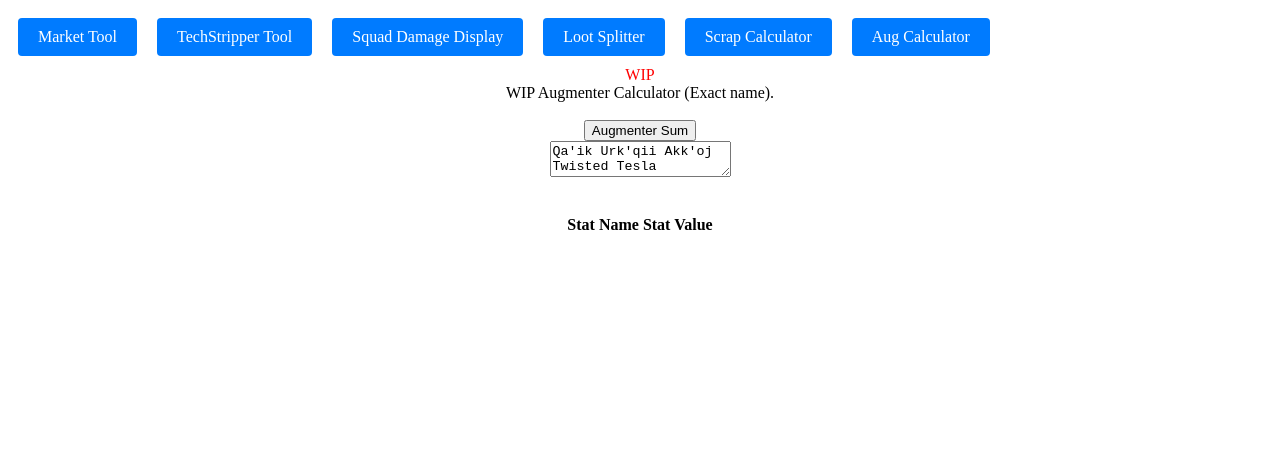
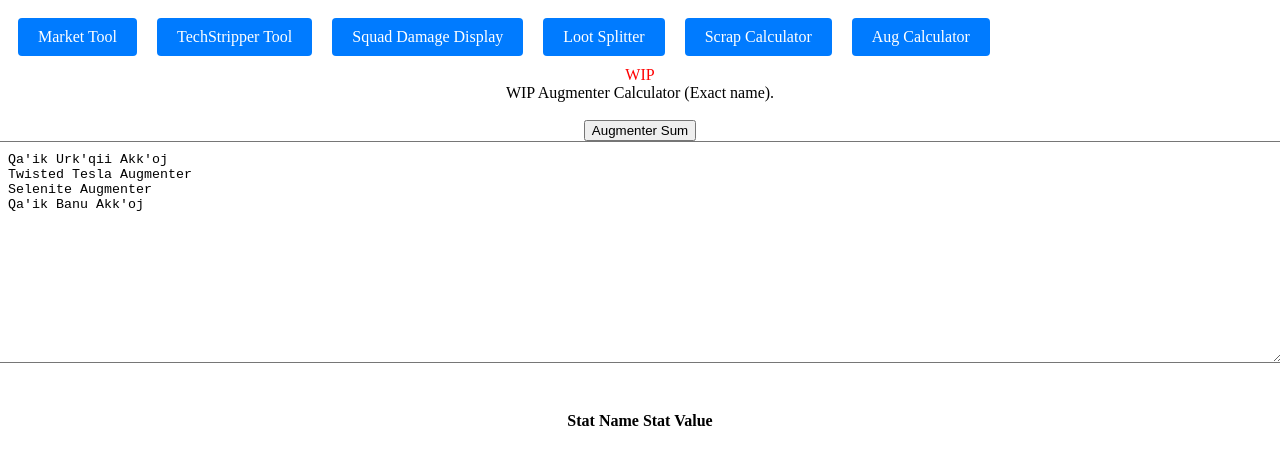
Before and after one commit to Drew99Kt/ssMarketPro, a Vue app: page /augCalculator in a window 1280 px wide. Shown: the top 464 px of the page. Built offline with nearby package versions, Linux system fonts and the light colour scheme.

Commit message:
Fixup AugCalculator stylesheet and Electrical Tempering handling

```diff
--- a/src/components/app/AugCalculator.vue
+++ b/src/components/app/AugCalculator.vue
@@ -93,7 +93,7 @@ Qa'ik Banu Akk'oj`,
                 for (var i = 0; i < keys.length; i++) {
                     var key = keys[i];
                     var value = acc[key];
-                    output_table.push({name: key, value: (value > 0 ? '+' : '') + acc[key] + '%', raw_value: value});
+                    output_table.push({name: key, value: (value > 0 ? '+' : '') + acc[key] + '%', raw_value: key == 'Electric Tempering' ? - value : value});
                 }
                 outputData = output_table;
             });
@@ -115,4 +115,17 @@ Qa'ik Banu Akk'oj`,
     align-items: center;
     color: red;
 }
+
+textarea {
+  width: 100%;
+  height: 200px;
+  padding: 10px;
+  margin-bottom: 10px;
+}
+
+table td:nth-child(1) { text-align: left; }
+table td:nth-child(2) { text-align: right; }
+table tr:nth-child(odd) td{
+    background-color: rgb(245, 245, 245);
+}
 </style>
```
